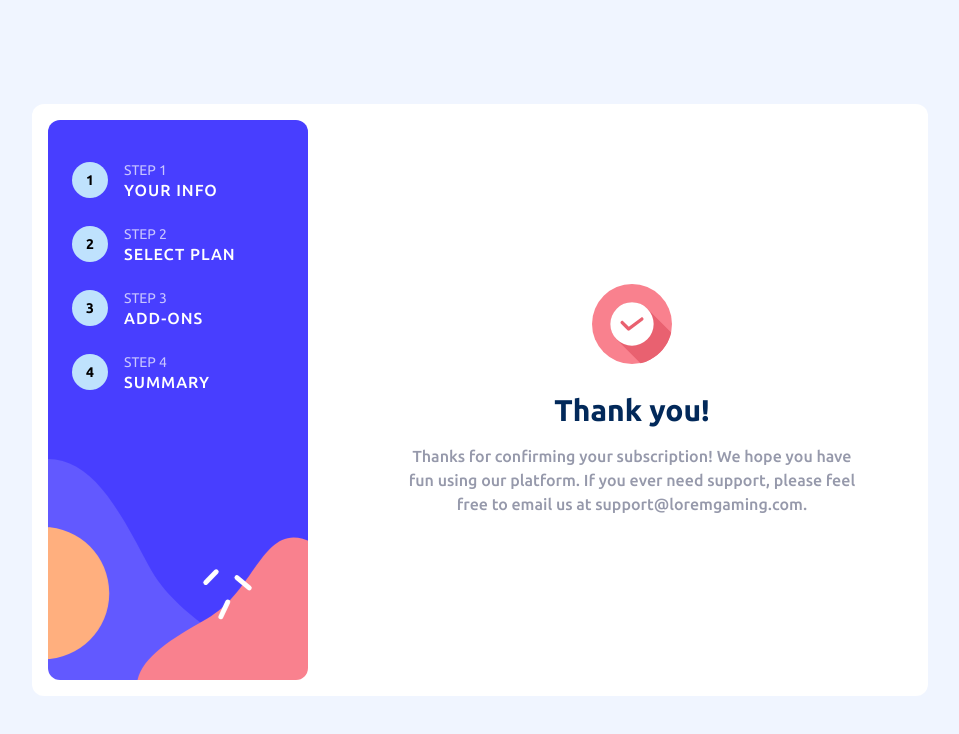
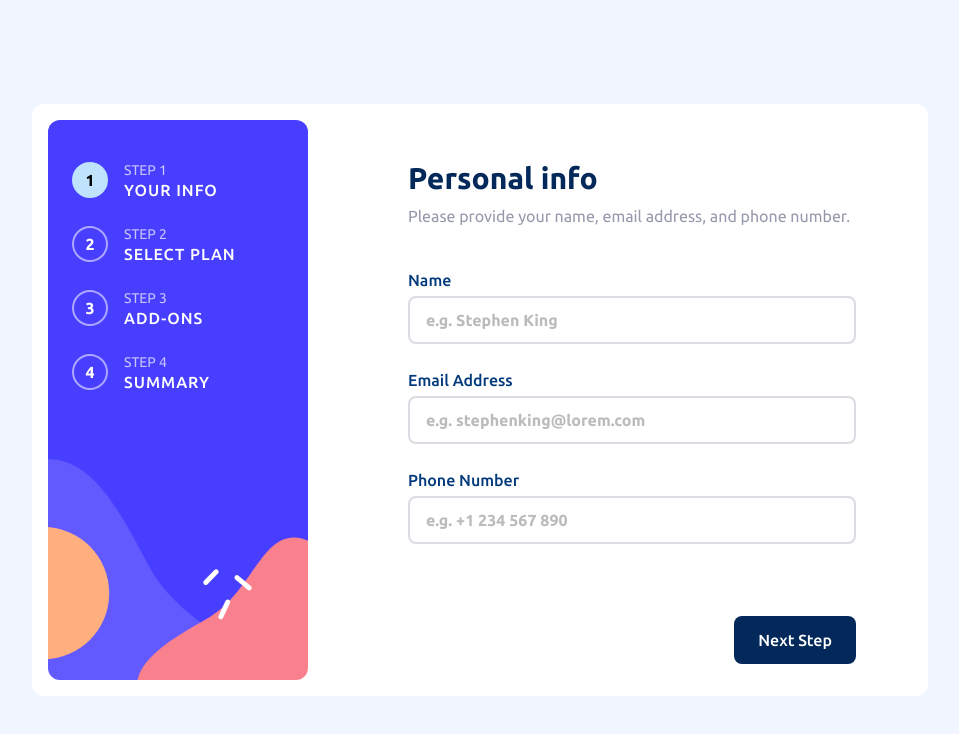
Before and after one commit to preetpalsinghkanda/multi-step-form, a React (Vite) app: page / in a window 1280 px wide. Shown: the top 734 px of the page, without its empty margins (160-1119 px from the left). Built offline with nearby package versions, Linux system fonts and the light colour scheme.

Commit message:
setup all pages by step

```diff
--- a/src/components/Hero.jsx
+++ b/src/components/Hero.jsx
@@ -18,50 +18,68 @@ const Hero = () => {
       <SideBar />
 
       <div className=" flex flex-col  w-full mr-14 justify-between">
-        {/* <div>
+        {step === 5 ? (
+          <Thankyou />
+        ) : (
+          <>
+            <div>
               <div className="">
+                {/* step 1 */}
                 {step === 1 && (
+                  <>
                     <StepHeading
                       headingName={"Personal info"}
                       headingPara={
                         "Please provide your name, email address, and phone number."
                       }
                     />
+                    <AllInputs />{" "}
+                  </>
                 )}
 
+                {/* step 2 */}
+
                 {step === 2 && (
+                  <>
                     <StepHeading
                       headingName={"Select your plan"}
                       headingPara={
                         "You have the option of monthly or yearly billing. "
                       }
-              />
+                    />{" "}
+                    <FullPlan />{" "}
+                  </>
                 )}
 
+                {/* step 3 */}
                 {step === 3 && (
+                  <>
                     <StepHeading
                       headingName={"Pick add-ons"}
-                headingPara={"Add-ons help enhance your gaming experience."}
+                      headingPara={
+                        "Add-ons help enhance your gaming experience."
+                      }
                     />
+                    <AllAddOns />
+                  </>
                 )}
 
+                {/* step 4 */}
                 {step === 4 && (
+                  <>
                     <StepHeading
                       headingName={"Finishing up"}
                       headingPara={
                         "Double-check everything looks OK before confirming."
                       }
                     />
+                    <Summary />
+                  </>
                 )}
 
               </div>
-
-
-
-
-        </div> */}
-
-        {/* <div className={` flex items-center justify-between`}>
+            </div>
+            <div className={` flex items-center justify-between`}>
               {step !== 1 ? (
                 <Button
                   btnName={"Go Back"}
@@ -81,11 +99,10 @@ const Hero = () => {
                 btnPx={"px-6"}
                 btnNext={"next"}
               />
-        </div> */}
-
-        <Thankyou/>
             </div>
-
+          </>
+        )}
+      </div>
     </div>
   );
 };
--- a/src/components/main/Button.jsx
+++ b/src/components/main/Button.jsx
@@ -10,7 +10,7 @@ const Button = ({ btnName, btnBgColor, btnTextColor, btnPx, btnNext }) => {
         if (step >= 1 && step < 5) {
           setStep(step + (btnNext === "next" ? 1 : -1));
         }
-        console.log(step);
+
       }}
       className={`${btnBgColor}   font-[500] cursor-pointer my-4 w-fit ${btnTextColor} rounded-lg ${btnPx}  py-3 self-end`}
     >
--- a/src/components/sidebar/Step.jsx
+++ b/src/components/sidebar/Step.jsx
@@ -1,9 +1,11 @@
-import React from 'react'
+import React, { useContext } from 'react'
+import MultiFormContext from '../../context/Context'
 
 const Step = ({stepNo , stepName}) => {
+  const {step } = useContext(MultiFormContext)
   return (
     <div className="flex gap-4 items-center">
-        <span className=" bg-[hsl(206,94%,87%)] text-sm font-bold h-9 w-9 rounded-full flex items-center justify-center">
+        <span className={` ${Number(stepNo) === step ? "bg-[hsl(206,94%,87%)] hsl(213, 96%, 18%)" : "border-[#ffffff8b] border-2 text-white"}  text-[16px]  font-[600] h-9 w-9 rounded-full flex items-center justify-center`}>
           {stepNo}
         </span>
         <div className="leading-5">
```
Lines whose indentation alone changed are shown as unchanged.
